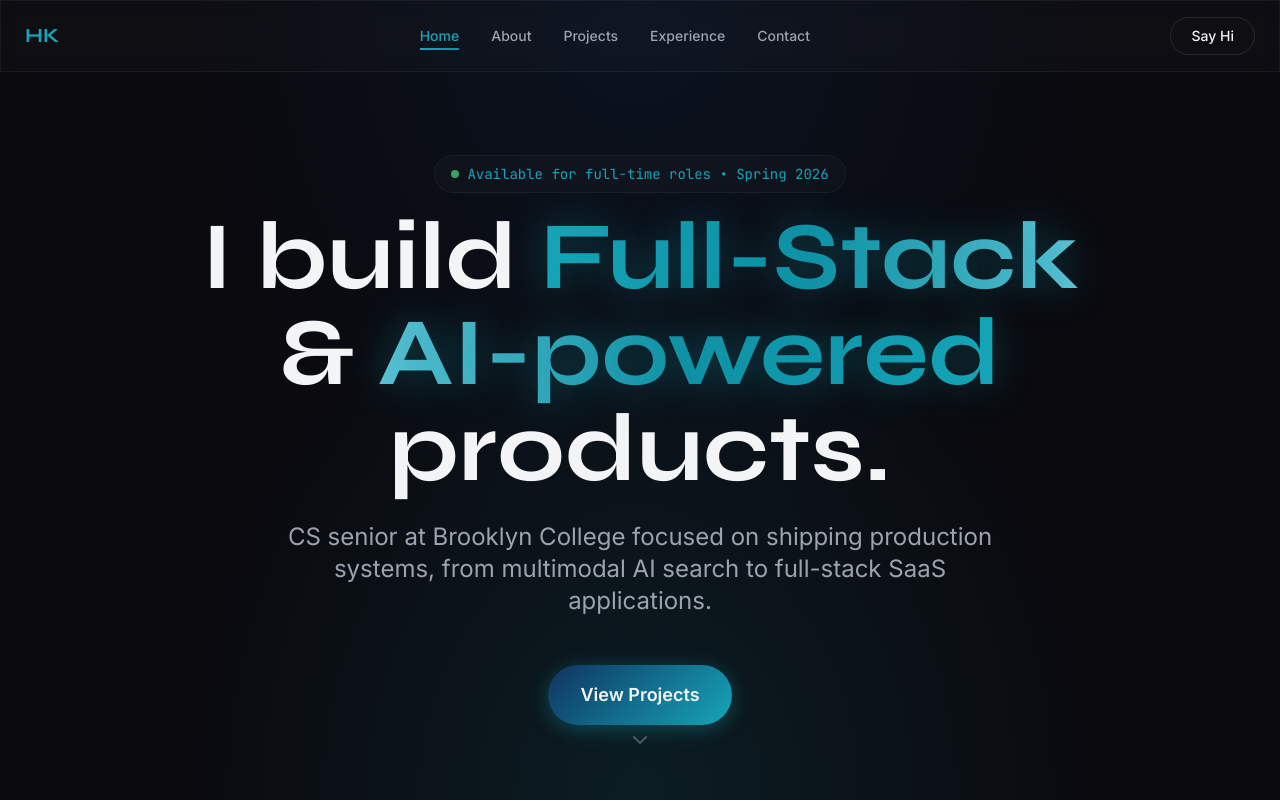
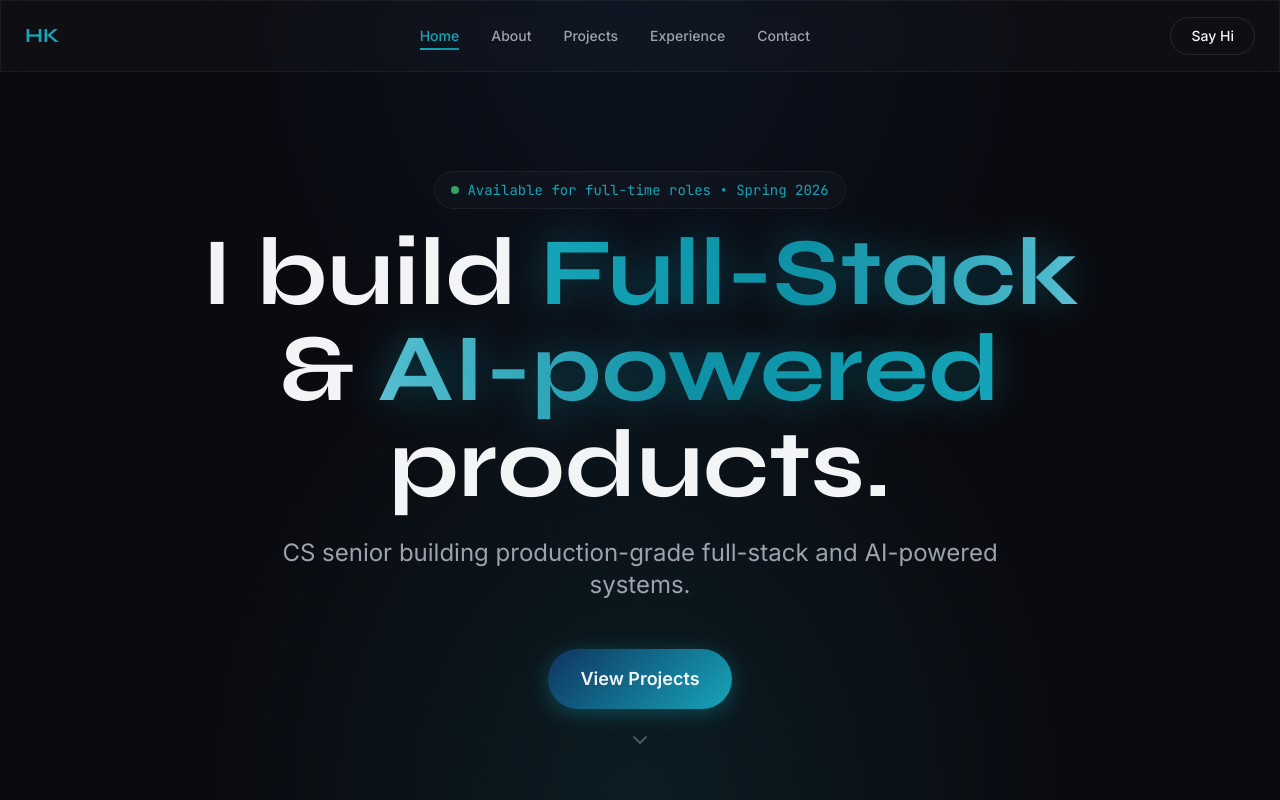
Before and after one commit to huscse/hk-portfolio, a Next.js app: page / in a window 1280 px wide. Shown: the top 800 px of the page. Built offline with nearby package versions, Linux system fonts and the light colour scheme.

Commit message:
revise headline

```diff
--- a/app/page.tsx
+++ b/app/page.tsx
@@ -442,8 +442,8 @@ export default function Home() {
           </h1>
 
           <p className="text-base sm:text-lg md:text-xl lg:text-2xl text-gray-400 mb-12 max-w-3xl mx-auto section-fade-in animate-delay-3 leading-relaxed px-4">
-            CS senior at Brooklyn College focused on shipping production
-            systems, from multimodal AI search to full-stack SaaS applications.
+            CS senior building production-grade full-stack and AI-powered
+            systems.
           </p>
 
           <div className="flex flex-col sm:flex-row items-center justify-center space-y-4 sm:space-y-0 sm:space-x-6 section-fade-in animate-delay-4 px-4">
```
